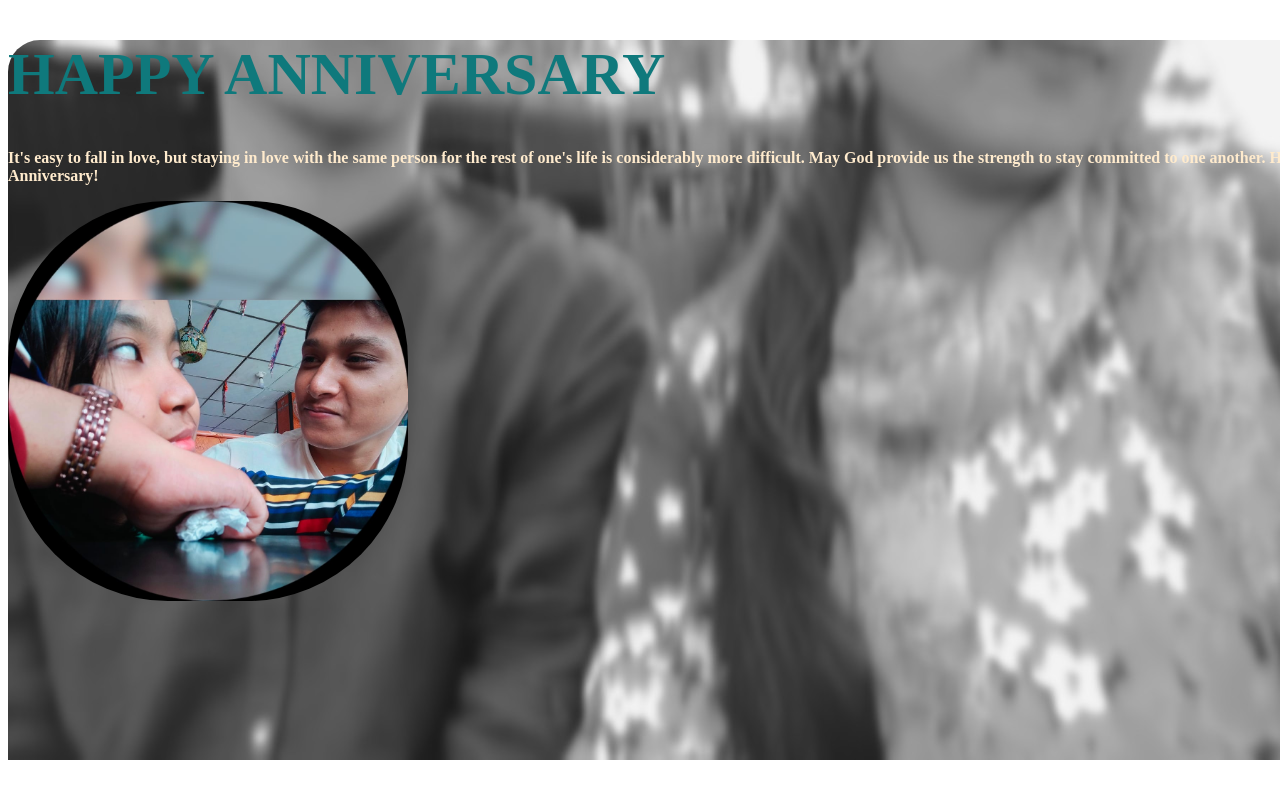
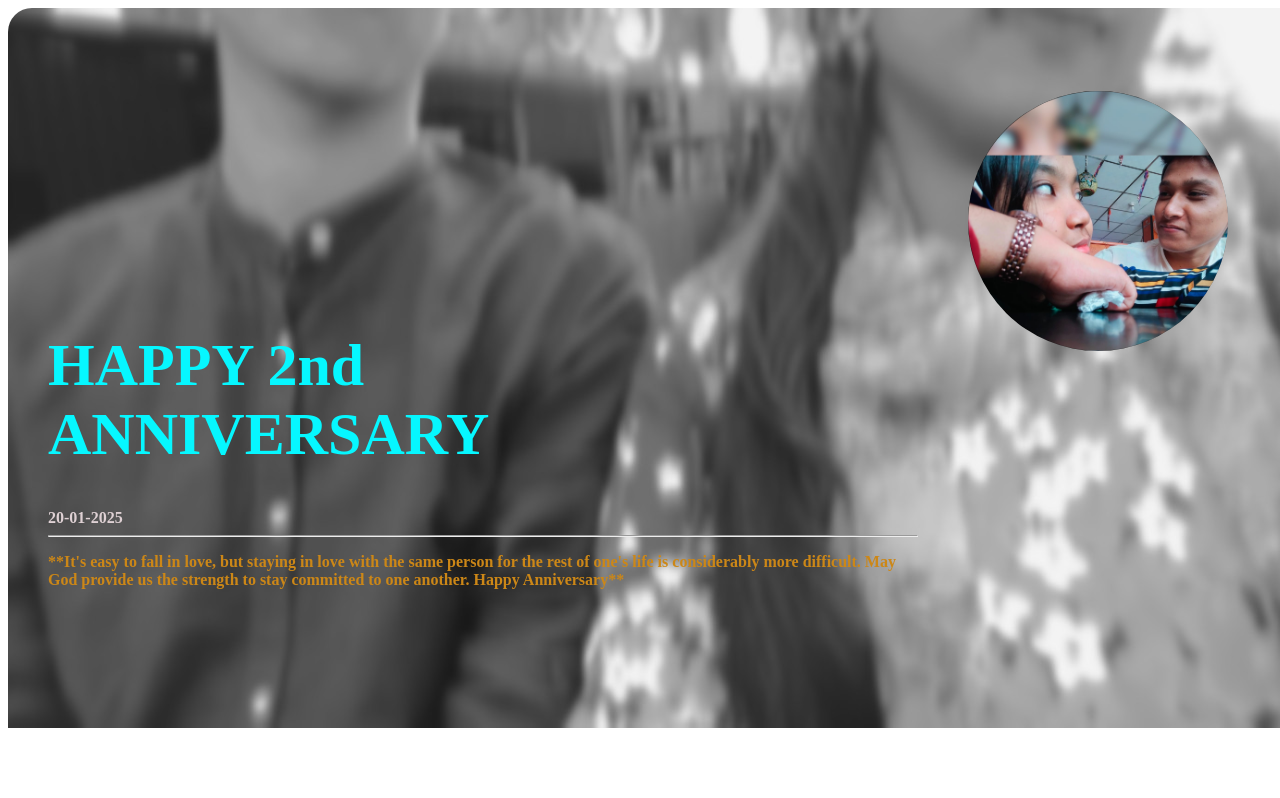
Before and after one commit to roy58465/anniversary-2nd, a plain HTML site: page index.html in a window 1280 px wide. Shown: the top 798 px of the page. Drawn offline with Linux system fonts and the light colour scheme; a web font is replaced by a local one.

Commit message:
added style and image

```diff
--- a/index.html
+++ b/index.html
@@ -11,14 +11,18 @@
     <link rel="stylesheet" href="styles/style.css">
     <style>
         h1{
-            color: rgb(15, 121, 124);
+            color: rgb(6, 247, 255);
             font-size: 60px;
             font-weight: bold;
+            padding-right: 30px;
         }
         p{
-            color: blanchedalmond;
+            color: rgb(204, 135, 23);
             font-size: medium;
             font-weight: 600px;
+        }
+        .date{
+            color: rgb(223, 209, 212);
         }
     </style>
 
@@ -27,8 +31,10 @@
 <body class="normal">
     <div class="anniversary-card">
         <div class="card-item">
-            <h1>HAPPY ANNIVERSARY</h1>
-            <P>It's easy to fall in love, but staying in love with the same person for the rest of one's life is considerably more difficult. May God provide us the strength to stay committed to one another. Happy Anniversary!</P>
+            <h1>HAPPY 2nd <br>ANNIVERSARY</h1>
+            <div class="date">20-01-2025</div>
+            <hr>
+            <P>**It's easy to fall in love, but staying in love with the same person for the rest of one's life is considerably more difficult. May God provide us the strength to stay committed to one another. Happy Anniversary**</P>
         </div>
         <div>
             <img class="image" src="styles/images/image 1.jpg" alt="">
--- a/styles/style.css
+++ b/styles/style.css
@@ -8,13 +8,21 @@
 .anniversary-card{
     background-image: url(../styles/images/cover.jpg);
     background-repeat: no-repeat;
-    width: 1340px;
+    width: 1280px;
     height: 800px;
     margin: auto;
-    border-radius: 32px;
+    border-color: solid 1px chartreuse;
+    border-radius: 24px;
+    display: flex;
+    align-items: center;
+    justify-content: space-between;
+    gap: 50px;
+    padding: 40px;
 }
 .image{
-    width: 400px;
-    height: 400px;
+    width: 260px;
+    height: 260px;
     border-radius: 160px;
+    margin-bottom: 450px;
+    margin-right: 100px;
 }
```
